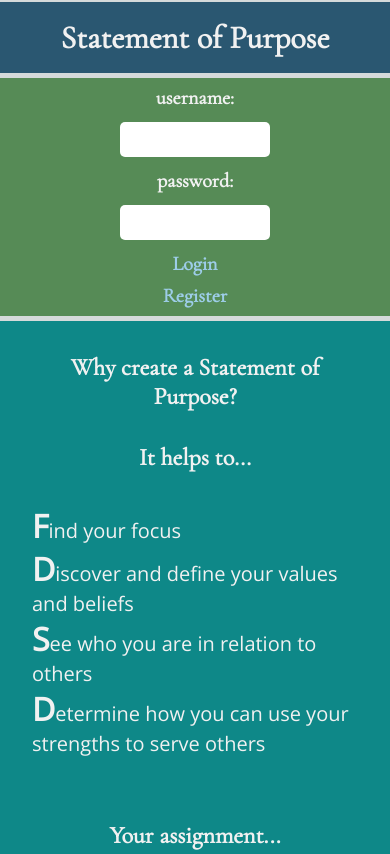
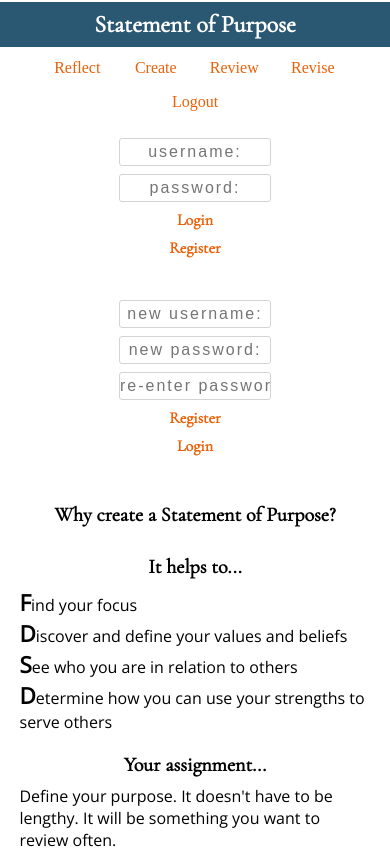
Before and after one commit to kimcheru18/define-statement-of-purpose-node-capstone, a website: page public/index.html in a window 390 px wide. Shown: the top 854 px of the page. Drawn offline with nearby package versions, Linux system fonts and the light colour scheme; a web font is replaced by a local one.

Commit message:
HTML, CSS - updated responsive design for mobile. Hiding client.js and float-grid to make updates.

```diff
--- a/public/css/float-grid.css
+++ b/public/css/float-grid.css
@@ -84,8 +84,10 @@ main {
     .create-sop,
     .template-sop,
     .questions-review {
+/*
         display: block;
         width: 100%;
+*/
     }
 
     .values,
--- a/public/css/styles.css
+++ b/public/css/styles.css
@@ -60,33 +60,40 @@ Is a short set of CSS rules that resets the styling of all HTML elements to a co
 General styles (General Module, wrapping around the modules below)
 (the styles used everywhere in the page (like the Body) or styles which are used in more than 2 of the modules below (h2, h3, h4, h5, h6, p, a, ul, li))
 */
+html {
+    height: 100%;
+}
+
+*,
+*:before,
+*:after {
+    box-sizing: inherit;
+}
 
 body {
-    font-size: 13px;
-    color: rgb(241, 241, 241);
-    background-color: #d5dada;
+    position: relative;
+    min-height: 100%;
+    margin: 0;
 }
 
 body,
-.nav-options,
-nav ul li,
-.create-sop,
-.purpose h2,
-#values-beliefs-goals h2 {
+.nav-options {
     text-align: center;
 }
 
-
 .image {
+/*
     background-repeat: no-repeat;
     background-size: cover;
     background-position: center;
+    */
 }
+
 
 header,
 main,
 textarea {
-    width: 100%;
+/*    width: 100%;*/
 }
 
 h1,
@@ -97,8 +104,11 @@ h2,
 }
 
 h2 {
-    font-size: 1.75rem;
-    padding-bottom: 2rem;
+    font-size: 1.25rem;
+    padding-top: 1.25rem;
+    padding-bottom: .5rem;
+    width: 80%;
+    margin: 0 auto;
 }
 
 h3,
@@ -106,12 +116,13 @@ h5,
 p,
 .js-connect-answer5,
 .js-connect-answer6 {
-    font-size: 1.25rem;
+    font-size: 1rem;
 }
 
 p,
 ul,
-h3 {
+h3,
+.questions {
     text-align: left;
 }
 
@@ -134,7 +145,7 @@ nav ul li,
 #register-new-user,
 .account-options,
 .register-user {
-    display: inline-block;
+/*    display: inline-block;*/
 }
 
 h5 {
@@ -146,27 +157,44 @@ ul {
     list-style-position: inside;
 }
 
+.note {
+    font-size: .75rem;
+}
+
 /* -------------------------------------
 Header styles (Main Module)
 (all the styles inside the < header > or < nav > tags)
 */
+#header-title-wrapper {
+    background-color: #2a5771;
+    margin-bottom: .5rem;
+}
 
 h1 {
-    font-size: 2.5rem;
-    padding: 2rem 0;
-}
-
-header {
-    background-color: #2a5771;
+    font-size: 1.5rem;
+    color: white;
+    padding: .5rem 0;
 }
 
 nav {
     padding-bottom: 1rem;
+    padding-top: .25rem;
+    max-width: 1000px;
+    margin: 0 auto;
 }
 
 nav ul li {
+    display: inline-block;
+    margin: 0 .5rem;
     width: 15%;
-    font-size: 1.2rem;
+}
+
+.login-account {
+    margin: .5rem 0;
+}
+
+.logout-account {
+    padding-top: 1rem;
 }
 
 nav a,
@@ -178,44 +206,48 @@ nav a,
     text-decoration: none;
 }
 
-nav a {
-    color: rgb(204, 197, 197);
+nav a,
+.logout-account,
+.account-options a,
+.login-account,
+.register-user,
+.register-account {
+    color: #ec6007;
+    font-size: 1rem;
 }
 
-nav a:hover {
-    color: white;
+nav a:hover,
+.logout-account:hover,
+.account-options a:hover,
+.register-account:hover,
+.login-account:hover {
+    text-decoration: underline;
+}
+
+.account-options a,
+.register-account,
+.login-account {
     font-weight: bold;
 }
 
+.account-options input,
+.register-user input {
+    display: block;
+    border: 1px solid #d8d3d3;
+    margin: .5rem auto;
+    text-align: center;
+    padding: .25rem 0;
+    border-radius: 3px;
+}
 
 .login-account,
-.logout-account,
-.go-register-account,
-.register-account {
-    color: #9dcde8;
-}
-
-.logout-account:hover,
-.login-account:hover,
-.go-register-account:hover,
-.register-account:hover {
-    color: white;
-}
-
-.logout-account {
-    color: rgb(204, 197, 197);
-}
-
-.logout-account h4 {
-    float: right;
-    margin-right: 1rem;
-    margin-bottom: .5rem;
-    padding-top: 0;
+.go-register-account {
+    display: block;
 }
 
 .account-options,
 .register-user {
-    padding-left: 1rem;
+    padding: 1rem 0;
 }
 
 /* -------------------------------------
@@ -235,13 +267,42 @@ main {
 .questions-review,
 .template-sop,
 .purpose {
-    padding: 2rem;
+/*    padding: 2rem;*/
+}
+
+.sop-information,
+.assignment,
+.guided,
+.get-started-instructions,
+.answer-questions,
+.enter-value-belief,
+textarea,
+.review-answers,
+.questions-review,
+.template-sop {
+    width: 90%;
+    max-width: 443px;
+    margin: 0 auto;
+/*    border: 1px solid black;*/
+}
+
+.guided,
+.questions-wrapper {
+    padding-bottom: 8rem;
 }
 
 .get-started-instructions {
     padding-bottom: 1rem;
     border-bottom: 1px solid white;
     margin-bottom: 1rem;
+}
+
+
+.questions {
+/*
+    width: 100%;
+    margin: 0 auto;
+*/
 }
 
 .review-section {
@@ -273,12 +334,13 @@ input,
 textarea,
 .review-section,
 .purpose {
-    font-family: 'Julee', cursive;
+/*    font-family: 'Julee', cursive;*/
 }
 
 input,
 textarea {
     letter-spacing: 2px;
+    border: 1px solid black;
     border-radius: 5px;
     padding: .5rem .5rem;
     margin: .25rem 0;
@@ -296,7 +358,7 @@ textarea {
 #create-with-template,
 .save-sop,
 .purpose {
-    background-color: rgb(14, 136, 136);
+/*    background-color: rgb(14, 136, 136);*/
 }
 
 .get-started-page,
@@ -304,7 +366,7 @@ textarea {
 #register-new-user,
 #create-goals,
 #values-beliefs-goals {
-    background-color: rgb(86, 139, 86);
+/*    background-color: rgb(86, 139, 86);*/
 }
 
 #questions h3 {
@@ -324,15 +386,18 @@ textarea {
 }
 
 strong {
-    font-size: 2rem;
+    font-size: 1.4rem;
 }
 
 button {
     padding: .25rem .5rem;
     margin-top: 1.5rem;
-    text-shadow: .25px .25px grey;
-    color: rgb(14, 136, 136);
+    text-shadow: 0.25px 0.25px #0e8888;
+    color: #0e8888;
     border-radius: 5px;
+    background-color: #d4cfcf;
+    box-shadow: 2px 2px 4px #8ed2d2;
+    cursor: pointer;
 }
 
 .create-sop-button,
@@ -355,7 +420,7 @@ textarea {
 }
 
 .input-sop {
-    width: 500px;
+/*    width: 500px;*/
 }
 
 #values-beliefs-goals {
@@ -375,6 +440,13 @@ textarea {
 
 
 /*******************all image styles apart from header*********************/
+
+
+.image {
+    background-repeat: no-repeat;
+    background-size: cover;
+    background-position: center;
+}
 
 .sop-description-image {
     background-image: url("/images/description-info.jpg");
@@ -409,7 +481,11 @@ footer,
 }
 
 footer {
-    background-color: rgb(42, 87, 113);
+    position: absolute;
+    right: 0;
+    bottom: 0;
+    left: 0;
+    text-align: center;
 }
 
 footer p {
@@ -458,7 +534,7 @@ place all the mobile tables styles below this line
 @media only screen and (max-width: 800px) {
 
     h2 {
-        font-size: 2rem;
+/*        font-size: 2rem;*/
     }
 
     div .beliefs ul,
@@ -467,76 +543,78 @@ place all the mobile tables styles below this line
     h3,
     h4,
     input {
-        font-size: 1rem;
+/*        font-size: 1rem;*/
     }
 
     h5 {
-        text-align: center;
+/*        text-align: center;*/
     }
 
     h5,
     nav ul li {
-        display: block;
-        width: 100%;
-        margin: .5rem auto;
+/*        display: block;*/
+/*        width: 100%;*/
+/*        margin: .5rem auto;*/
     }
 
     .account-options,
     .register-user {
-        padding-left: 0;
+/*        padding-left: 0;*/
     }
 
 
     .logout-account h4 {
+/*
         float: none;
         margin-right: 0;
         margin-bottom: .5rem;
         padding-bottom: .5rem;
+*/
     }
 
     div {
-        padding: .75rem;
+/*        padding: .75rem;*/
     }
 
     #values-beliefs-goals {
-        padding: 0 8rem;
+/*        padding: 0 8rem;*/
     }
 
     .values,
     .beliefs,
     .goals {
-        padding: 1rem 1rem;
+/*        padding: 1rem 1rem;*/
     }
 
     .beliefs {
-        margin: 0;
+/*        margin: 0;*/
     }
 }
 
 @media only screen and (max-width: 600px) {
     h1 {
-        font-size: 2rem;
-        padding: 1rem;
+/*        font-size: 2rem;*/
+/*        padding: 1rem;*/
     }
 
     h2 {
-        font-size: 1.5rem;
+/*        font-size: 1.5rem;*/
     }
 
     #values-beliefs-goals {
-        padding: 0 1rem;
+/*        padding: 0 1rem;*/
     }
 
     .input-sop {
-        width: 300px;
+/*        width: 300px;*/
     }
 
     .list-goals {
-        padding: 2rem 3rem;
+/*        padding: 2rem 3rem;*/
     }
 
     .purpose {
-        border: .3rem solid white;
+/*        border: .3rem solid white;*/
     }
 
 }
--- a/public/index.html
+++ b/public/index.html
@@ -2,6 +2,8 @@
 <html>
 
 <head>
+
+    <meta name="viewport" content="width=device-width, initial-scale=1">
     <title>Statement of Purpose</title>
 
     <link rel="stylesheet" href="https://use.fontawesome.com/releases/v5.0.13/css/all.css" integrity="sha384-DNOHZ68U8hZfKXOrtjWvjxusGo9WQnrNx2sqG0tfsghAvtVlRW3tvkXWZh58N9jp" crossorigin="anonymous">
@@ -13,16 +15,17 @@
     <link href="https://fonts.googleapis.com/css?family=Bad+Script" rel="stylesheet">
     <link href="https://fonts.googleapis.com/css?family=Julee" rel="stylesheet">
 
-    <link rel="stylesheet" href="/css/float-grid.css">
+<!--    <link rel="stylesheet" href="/css/float-grid.css">-->
     <link rel="stylesheet" type="text/css" href="/css/styles.css">
-</head>
-
-<body>
 
 
     <main>
         <header>
-            <h1>Statement of Purpose</h1>
+
+            <div id="header-title-wrapper">
+                <h1>Statement of Purpose</h1>
+            </div>
+
             <nav class="hide-everything navigate-options">
                 <ul class="nav-options">
                     <li class="nav-reflect"><a href="#">Reflect</a></li>
@@ -32,9 +35,7 @@
                 </ul>
             </nav>
 
-            <a href="#" class="hide-everything logout-account">
-                <h4>Logout</h4>
-            </a>
+            <a href="#" class="hide-everything logout-account">Logout</a>
         </header>
     </main>
 
@@ -43,22 +44,18 @@
         <form action="login" class="account-options">
 
             <label class="login" for="login">
-                <h5>username:</h5>
-                <input class="signin-username" type="text" name="text" required>
+<!--                <h5>username:</h5>-->
+                <input class="signin-username" type="text" name="text" placeholder="username:" required>
             </label>
 
             <label class="login" for="login">
-                <h5>password:</h5>
-                <input class="signin-password" type="password" name="text" required>
+<!--                <h5>password:</h5>-->
+                <input class="signin-password" type="password" name="text" placeholder="password:" required>
             </label>
 
-            <a href="#" class="login-account">
-                <h5>Login</h5>
-            </a>
+            <a href="#" class="login-account">Login</a>
 
-            <a href="#" class="go-register-account">
-                <h5>Register</h5>
-            </a>
+            <a href="#" class="go-register-account">Register</a>
 
         </form>
     </main>
@@ -69,23 +66,23 @@
         <form action="register" class="register-user">
 
             <label class="register" for="register">
-                <h5>create username:</h5>
-                <input class="register-username" type="text" name="text" required>
+<!--                <h5>create username:</h5>-->
+                <input class="register-username" type="text" name="text" placeholder="new username:" required>
             </label>
 
             <label class="register" for="register">
-                <h5>create password:</h5>
-                <input class="register-password" type="password" name="text" required>
+<!--                <h5>create password:</h5>-->
+                <input class="register-password" type="password" name="text" placeholder="new password:" required>
             </label>
 
             <label class="register" for="register">
-                <h5>re-enter password:</h5>
-                <input class="register-confirm-password" type="password" name="text" required>
+<!--                <h5>re-enter password:</h5>-->
+                <input class="register-confirm-password" type="password" name="text" placeholder="re-enter password:" required>
             </label>
 
-            <a href="#" class="register-account">
-                <h5>Register</h5>
-            </a>
+            <a href="#" class="register-account">Register</a>
+
+            <a href="#" class="login-account">Login</a>
 
         </form>
     </main>
@@ -99,10 +96,14 @@
         <section class="why-sop">
             <h2>Why create a Statement of Purpose?</h2>
             <h2> It helps to...</h2>
-            <p><strong>F</strong>ind your focus</p>
-            <p><strong>D</strong>iscover and define your values and beliefs</p>
-            <p><strong>S</strong>ee who you are in relation to others</p>
-            <p><strong>D</strong>etermine how you can use your strengths to serve others</p>
+
+            <div class="sop-information">
+                <p><strong>F</strong>ind your focus</p>
+                <p><strong>D</strong>iscover and define your values and beliefs</p>
+                <p><strong>S</strong>ee who you are in relation to others</p>
+                <p><strong>D</strong>etermine how you can use your strengths to serve others</p>
+            </div>
+
         </section>
 
 
@@ -141,7 +142,7 @@
                     <strong>Step 1</strong>
                 </h2>
 
-                <h3>Here are some questions to get you thinking about who you are and what direction you want to go, then you can create a Statement of Purpose in your own words or use a template. <i>Your answers will autofill into the provided template and then you may alter it if desired.</i></h3>
+                <h3>Here are some questions to get you thinking about who you are and what direction you want to go, then you can create a Statement of Purpose in your own words or use a template. <br><i class="note">Your answers will autofill into the provided template and then you may alter it if desired.</i></h3>
                 <br>
 
                 <h3>Instructions: Read the question and then complete the sentence.</h3>
--- a/public/js/client.js
+++ b/public/js/client.js
@@ -45,16 +45,16 @@ function displayUpdatedStatement(username) {
 // step 3. dynamically created layout to display home screen
 $(document).ready(function () {
 //
-    $('.hide-everything').hide();
-    $('#login-sop').show();
-    $('#sop-description-info').show();
-    $('.nav-reflect').click(function () {
-
-        $('.hide-everything').hide();
-        $('.navigate-options').show();
-        $('.logout-account').show();
-        $('#completed-sop').show();
-        $('#values-beliefs-goals').show();
+//    $('.hide-everything').hide();
+//    $('#login-sop').show();
+//    $('#sop-description-info').show();
+//    $('.nav-reflect').click(function () {
+//
+//        $('.hide-everything').hide();
+//        $('.navigate-options').show();
+//        $('.logout-account').show();
+//        $('#completed-sop').show();
+//        $('#values-beliefs-goals').show();
 
     });
 
@@ -189,7 +189,7 @@ $(document).ready(function () {
 
         $('.hide-everything').hide();
         $('#register-new-user').show();
-        $('#sop-description-info').show()
+//        $('#sop-description-info').hide();
     });
 
 
@@ -222,7 +222,7 @@ $(document).ready(function () {
                     alert('Thanks for signing up! You may now sign in with your username and password.');
 
                     $('.hide-everything').hide();
-                    $('#sop-description-info').show();
+//                    $('#sop-description-info').show();
                     $('#login-sop').show();
                 })
                 .fail(function (jqXHR, error, errorThrown) {
```
